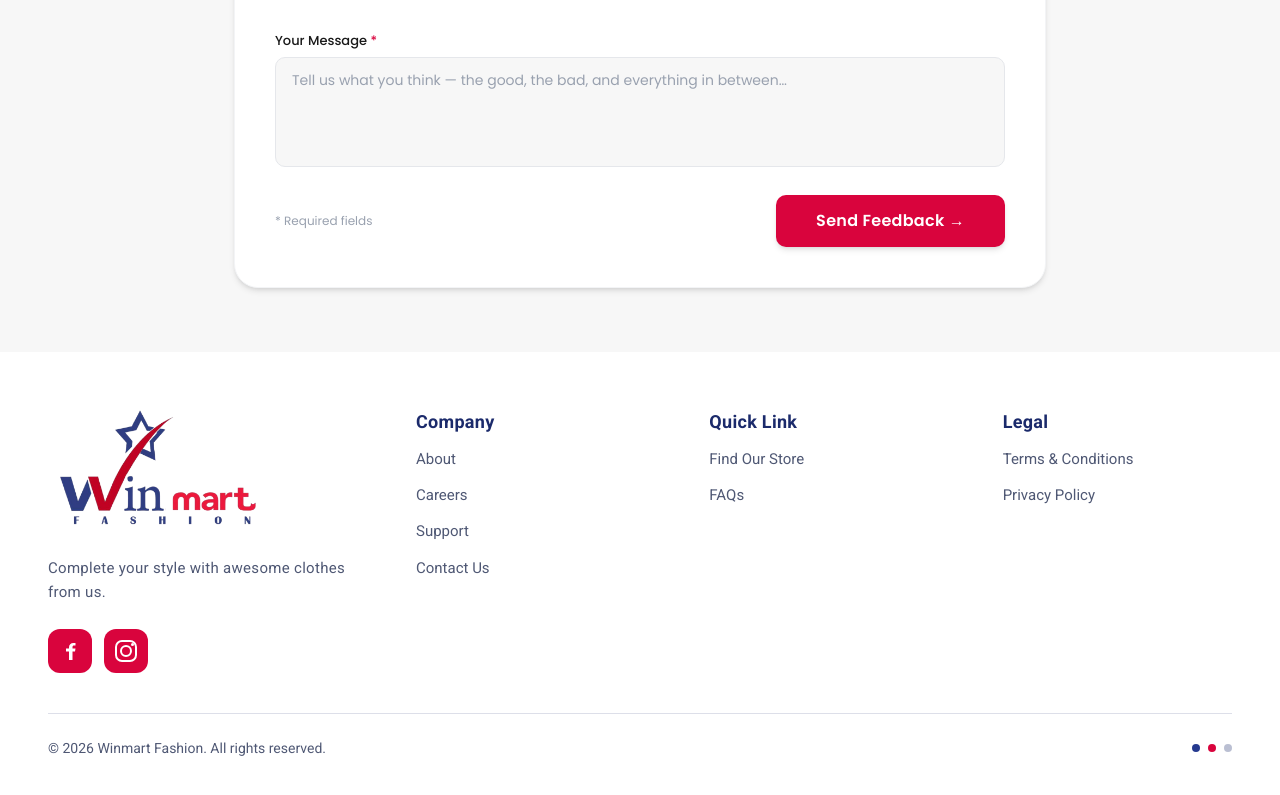
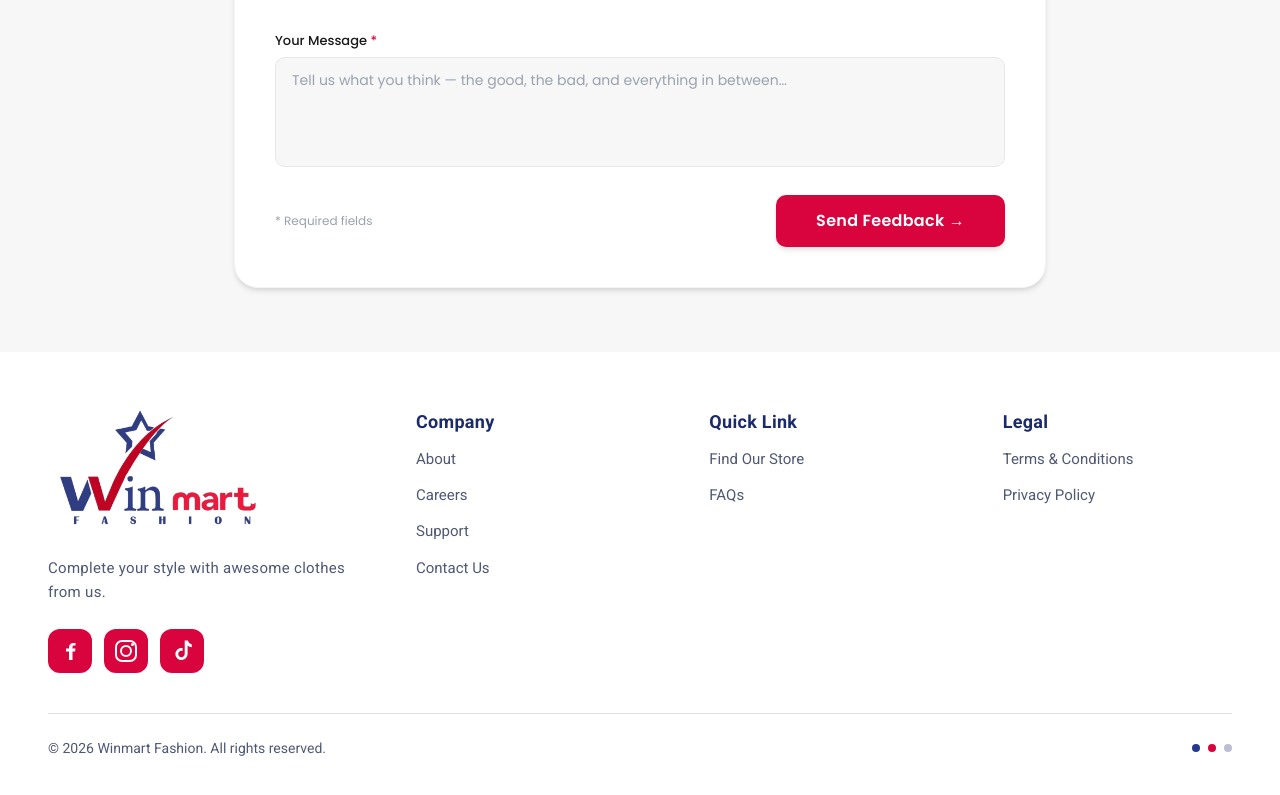
Before and after one commit to sana-co/winmart, a React (Vite) app: page / in a window 1280 px wide. Shown: the part 5397-6192 px from the top of the page. Built offline with nearby package versions, Linux system fonts and the light colour scheme.

Commit message:
did some footer changes

```diff
--- a/src/app/components/winmart-footer.tsx
+++ b/src/app/components/winmart-footer.tsx
@@ -3,21 +3,52 @@ import imgLogo from "../../imports/image-5.png";
 
 function FacebookIcon() {
   return (
+    <a href="https://www.facebook.com/winmart.horana" target="_blank" rel="noopener noreferrer">
       <svg width="44" height="44" fill="none" viewBox="0 0 44 44">
         <rect width="44" height="44" rx="12" fill="#D9043D" />
         <path d="M24.5 22.5H27l.5-3H24.5V18c0-.83.4-1.5 1.67-1.5H27.5V14.1S26.5 14 25.4 14c-2.6 0-4.4 1.6-4.4 4.4V19.5H18v3h3V31h3.5V22.5z" fill="white" />
       </svg>
+    </a>
   );
 }
 
 function InstagramIcon() {
   return (
+    <a href="https://www.instagram.com/winmartfashion" target="_blank" rel="noopener noreferrer">
       <svg width="44" height="44" fill="none" viewBox="0 0 44 44">
         <rect width="44" height="44" rx="12" fill="#D9043D" />
         <rect x="12" y="12" width="20" height="20" rx="6" stroke="white" strokeWidth="2" />
         <circle cx="22" cy="22" r="5" stroke="white" strokeWidth="2" />
         <circle cx="28.5" cy="15.5" r="1.5" fill="white" />
       </svg>
+    </a>
+  );
+}
+
+function TikTokIcon() {
+    return (
+      <a
+      href="https://www.tiktok.com/@winmartfashion"
+      target="_blank"
+      rel="noopener noreferrer"
+    >
+    <svg
+      width="44"
+      height="44"
+      viewBox="0 0 44 44"
+      fill="none"
+      xmlns="http://www.w3.org/2000/svg"
+    >
+      {/* Background */}
+      <rect width="44" height="44" rx="12" fill="#D9043D" />
+
+      {/* TikTok Note */}
+      <path
+        d="M27.8 11.5C28.4 13.3 29.9 14.8 31.8 15.4V18.2C30.3 18.1 28.8 17.5 27.6 16.5V24.8C27.6 28.3 24.8 31 21.4 31C18.1 31 15.4 28.3 15.4 25C15.4 21.7 18.1 19 21.4 19C21.8 19 22.2 19 22.6 19.1V22C22.2 21.8 21.8 21.7 21.4 21.7C19.6 21.7 18.2 23.2 18.2 25C18.2 26.8 19.6 28.2 21.4 28.2C23.2 28.2 24.7 26.8 24.7 25V11.5H27.8Z"
+        fill="white"
+      />
+    </svg>
+    </a>
   );
 }
 
@@ -38,6 +69,7 @@ export function WinmartFooter() {
             <div className="flex items-center gap-3">
               <button className="hover:opacity-80 transition-opacity"><FacebookIcon /></button>
               <button className="hover:opacity-80 transition-opacity"><InstagramIcon /></button>
+              <button className="hover:opacity-80 transition-opacity"><TikTokIcon /></button>
             </div>
           </div>
 
@@ -64,7 +96,7 @@ export function WinmartFooter() {
                 Quick Link
               </p>
               <a
-                href="https://maps.google.com"
+                href="https://maps.app.goo.gl/TxykJ1ChRMhNKGNo8"
                 target="_blank"
                 rel="noopener noreferrer"
                 className="text-[#4f5874] hover:text-[#D9043D] transition-colors leading-relaxed"
```
Also changed, not shown: 1 other file (tests, documents, lock files or other folders). Lines whose indentation alone changed are shown as unchanged.
